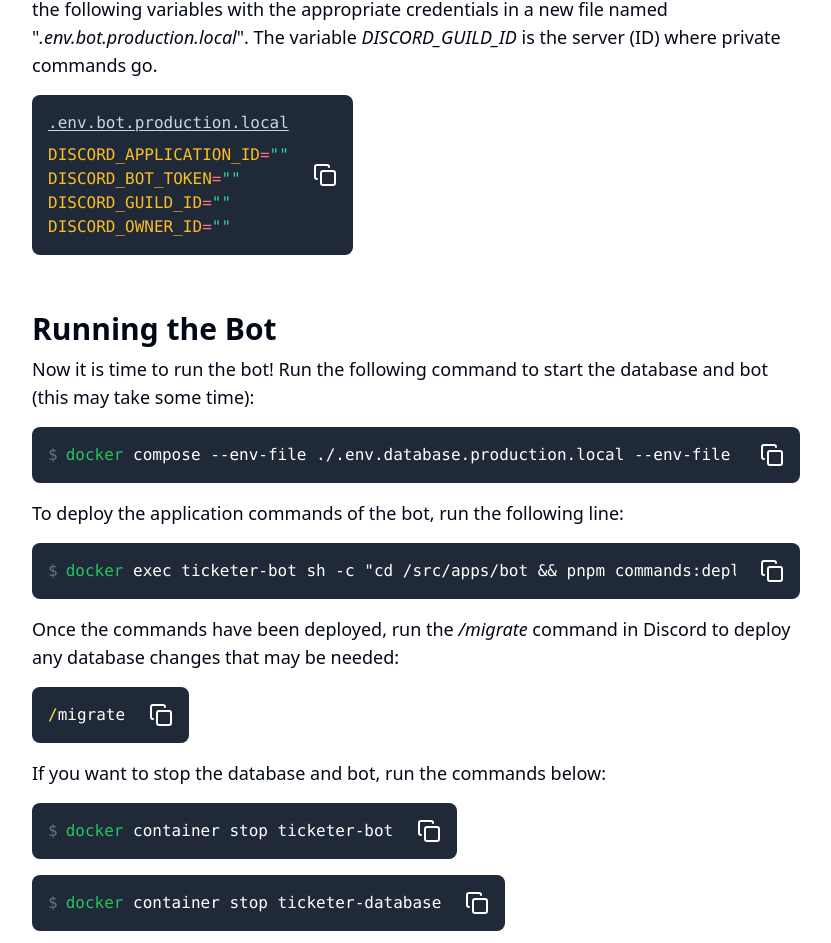
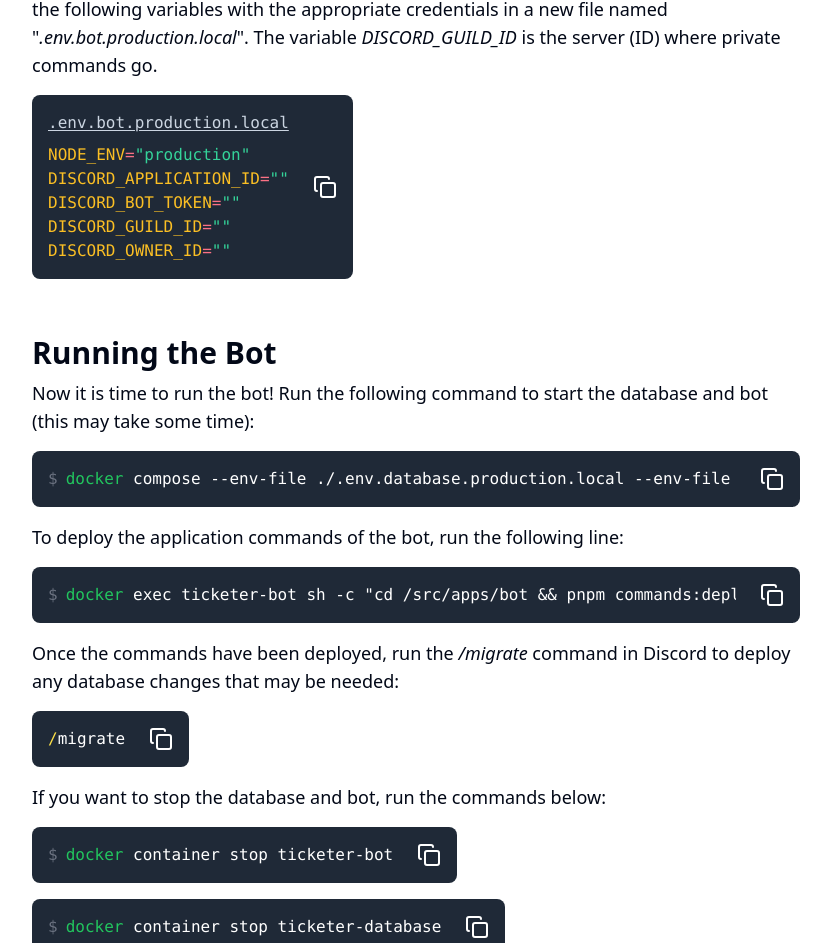
Before and after one commit to CarelessInternet/Ticketer, a Next.js app in the folder apps/website/: page /docs/self-hosting in a window 1280 px wide. Shown: the part 1090-2033 px from the top of the page, without its empty margins (224-1055 px from the left). Built offline with nearby package versions, Linux system fonts and the light colour scheme.

Commit message:
docs(website): add NODE_ENV to env file (#359)

```diff
--- a/apps/website/src/app/docs/self-hosting/page.tsx
+++ b/apps/website/src/app/docs/self-hosting/page.tsx
@@ -24,6 +24,7 @@ const databaseEnvironmentTemplate = `
 `;
 
 const botEnvironmentTemplate = `
+	NODE_ENV="production"
 	DISCORD_APPLICATION_ID=""
 	DISCORD_BOT_TOKEN=""
 	DISCORD_GUILD_ID=""
@@ -104,6 +105,7 @@ export default function Page() {
 				</Paragraph>
 				<CodeBlock clipboardText={botEnvironmentTemplate} fileName=".env.bot.production.local">
 					<span className="flex flex-col">
+						<EnvironmentHighlight name="NODE_ENV" value="production" />
 						<EnvironmentHighlight name="DISCORD_APPLICATION_ID" />
 						<EnvironmentHighlight name="DISCORD_BOT_TOKEN" />
 						<EnvironmentHighlight name="DISCORD_GUILD_ID" />
```
